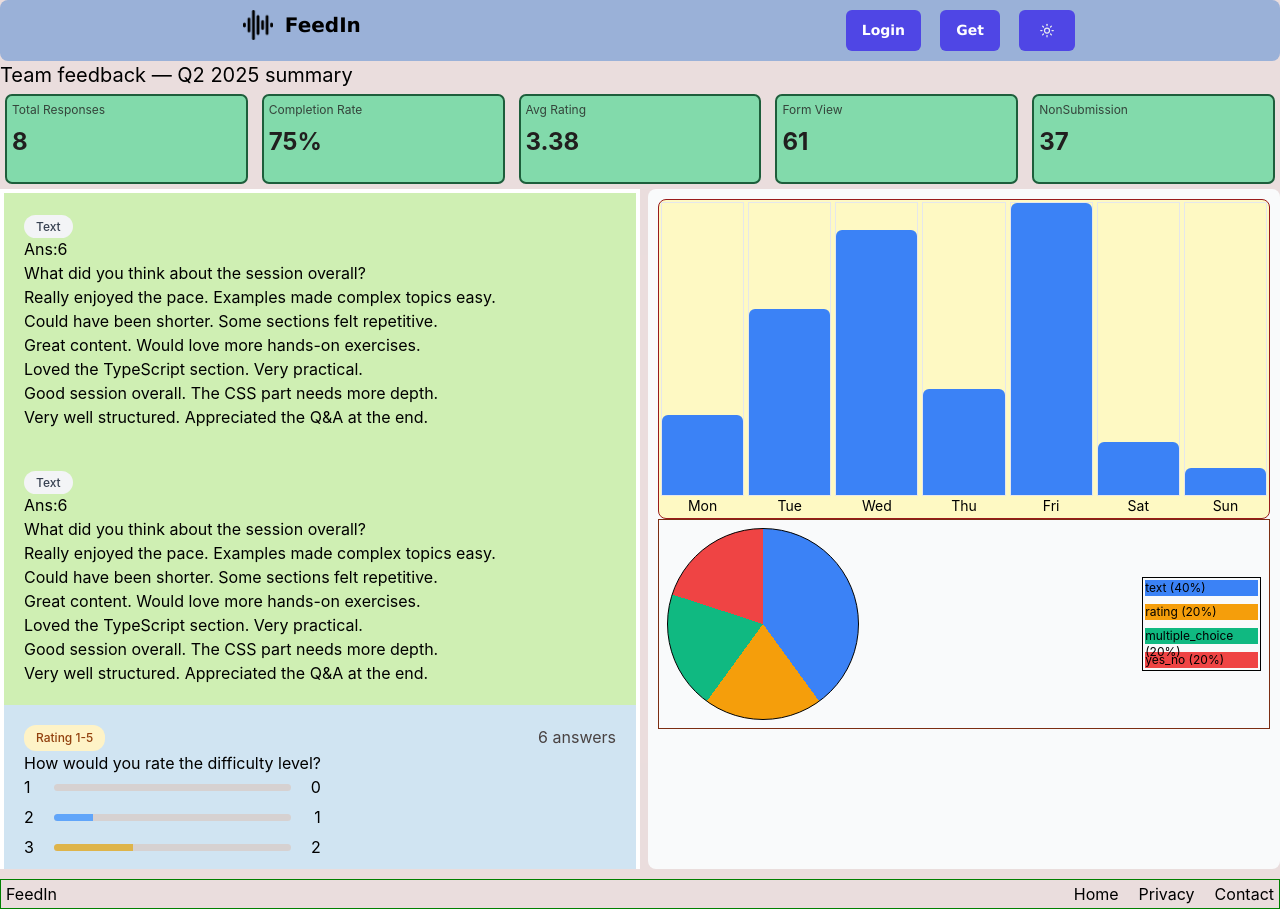
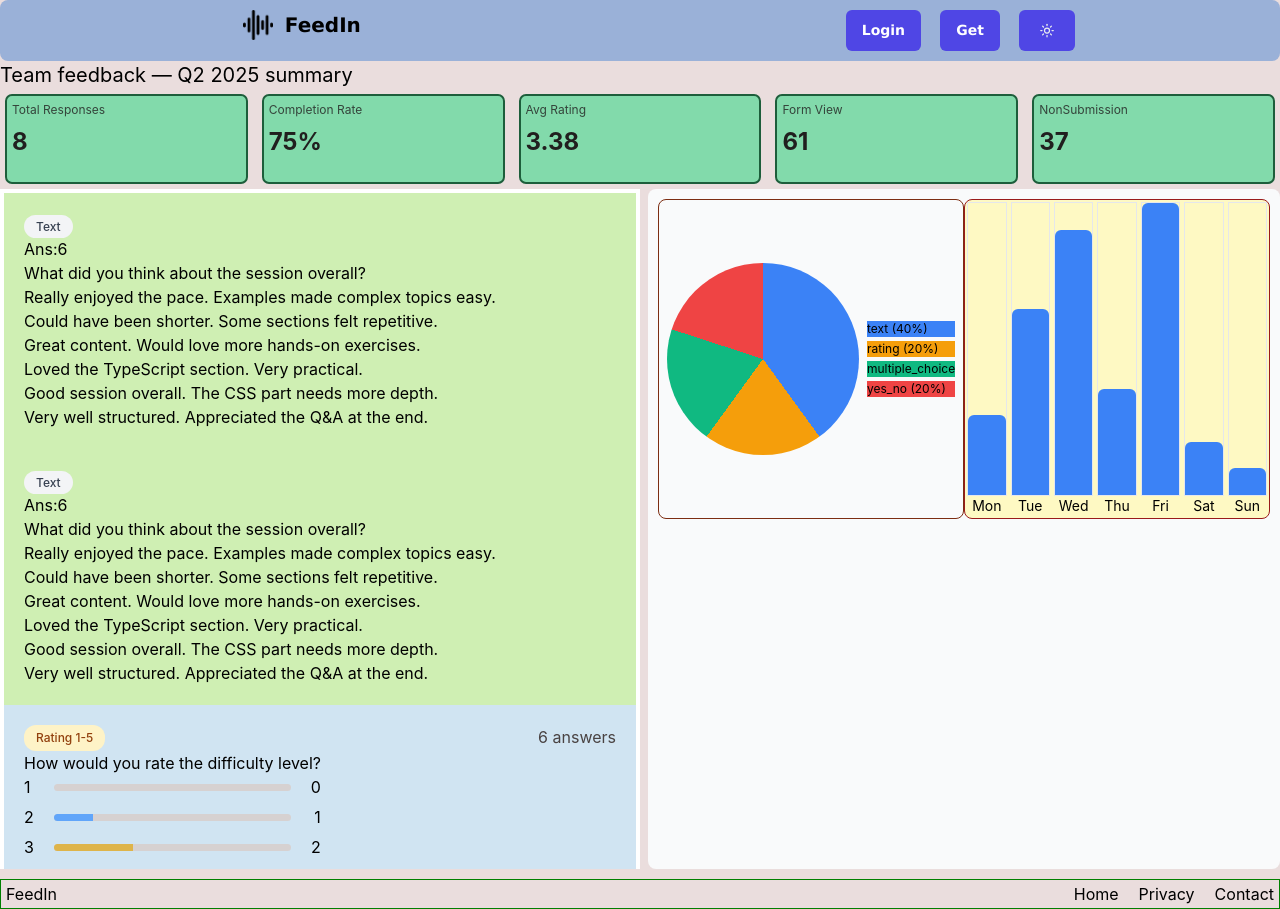
Before and after one commit to soubhik2709/anonymous-feedback-tool, a React (Create React App) app: page / in a window 1280 px wide. Built offline with nearby package versions, Linux system fonts and the light colour scheme.

Commit message:
fix the style on pieChart.tsx file

```diff
--- a/src/features/Dashboard/Components/PieChart.tsx
+++ b/src/features/Dashboard/Components/PieChart.tsx
@@ -59,12 +59,12 @@ console.log(gradient); //#3b82f6 0deg 90deg,#f59e0b 90deg 180deg,#999 180deg 270
 
   return (
   <div
-  className="border border-orange-900 w-full p-2 flex flex-row items-center gap-1"
+  className="border border-orange-900 rounded-lg  p-2 flex flex-row items-center gap-2"
   >
 {/* pie */}
-<div className="w-1/2 flex-1">
+<div className="flex justify-center"> {/* how to remove extra right side space from here? */}
         <div
-    className="border border-black w-48 h-48 rounded-full"
+    className="w-48 h-48 rounded-full"
     style={{background:`conic-gradient(${gradient})`}}
     >
 
@@ -72,10 +72,10 @@ console.log(gradient); //#3b82f6 0deg 90deg,#f59e0b 90deg 180deg,#999 180deg 270
 </div>
 
     {/* legend */}
-<div className="border border-black space-y-2 w-1/5 p-0.5">
+<div className="space-y-1">
 {data.map((item)=>(
     <div key={item.type} className="">
-        <div className=" h-4 "
+        <div className="h-4 overflow-hidden "
         style={{ backgroundColor: item.color }}>
                 <span className="text-xs flex items-center">
               {item.type} ({Math.round((item.count / total) * 100)}%)
@@ -110,7 +110,6 @@ console.log(gradient); //#3b82f6 0deg 90deg,#f59e0b 90deg 180deg,#999 180deg 270
 
 
 
-
 /*
 map(([type,count])=>({type,count}));
 extracting value from array so we use this [] and for using this ({}) after => () this tell reduce , run insdie the section, when it get inside, it get a obj {} , so it returns obj, if we dont use the () , then function will treat {} is a single block;
--- a/src/pages/DashboardPage.tsx
+++ b/src/pages/DashboardPage.tsx
@@ -43,9 +43,11 @@ export default function DashboardPage() {
         {/* BackEnd Fetch UI Data(Right Side) */}
         <section className="flex-1 bg-[#f9fafb] p-2.5 rounded-lg">
           <div className="flex">
-<ActivityChatCard/>
+            <PieChart/>
+            <ActivityChatCard/>
+
+
           </div>
-<PieChart/>
 
         </section>
       </div>
```
